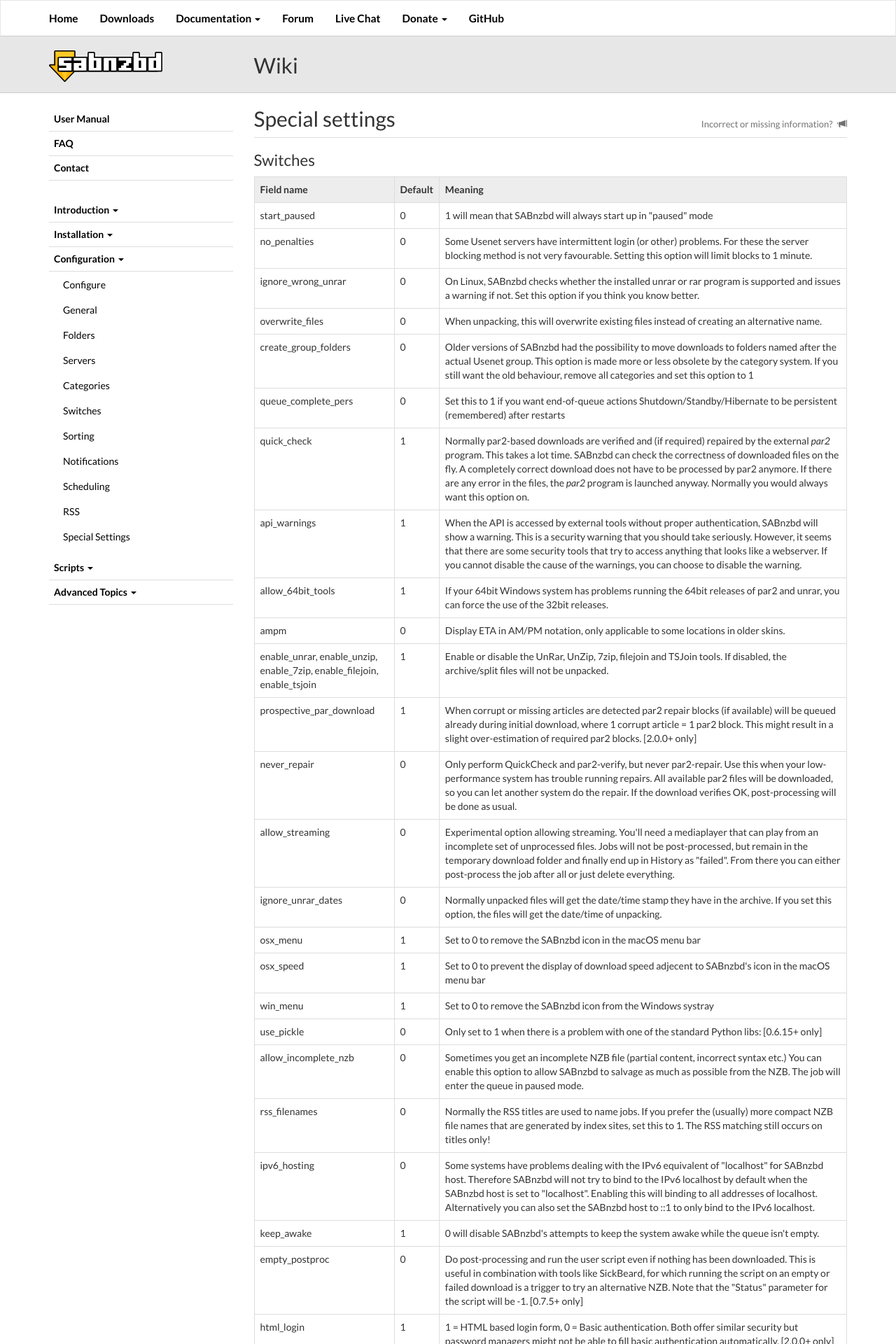
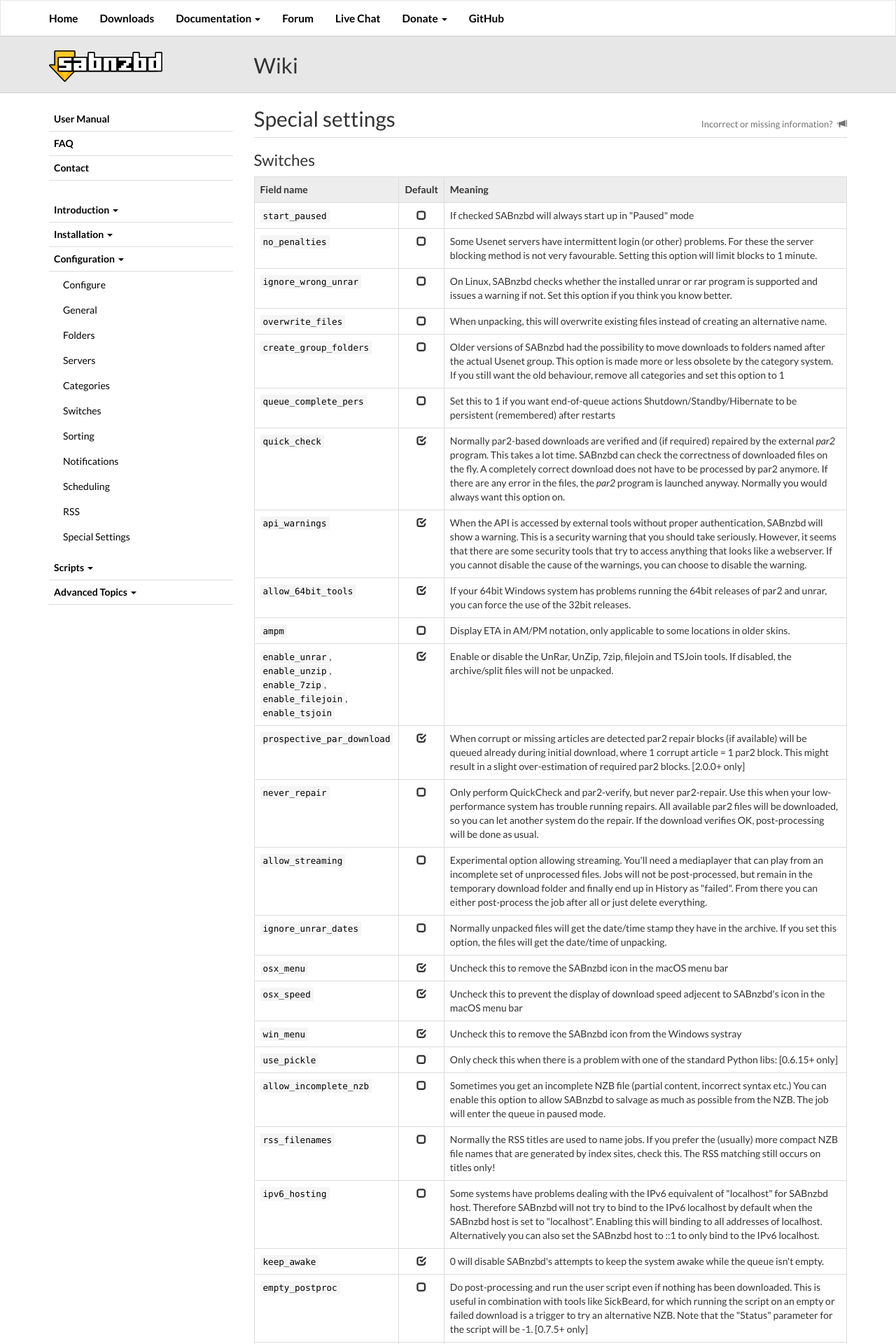
Before and after one commit to sabnzbd/sabnzbd.github.io, a Jekyll site: the page built from wiki/configuration/2.0/special.html, in a window 1280 px wide. Shown: the top 1920 px of the page at 70% size. Built offline with Jekyll 4.4.1, drawn with Linux system fonts in a browser that asks for light colours; some of the changed text lies outside the part shown.

Commit message:
Style Config>Specials

```diff
--- a/css/sabnzbd.css
+++ b/css/sabnzbd.css
@@ -317,10 +317,13 @@
     min-width: 40px;
 }
 
+.wiki-content .table-special td:nth-child(2) {
+    text-align: center;
+}
+
 .wiki-content th {
     background-color: #EDEDED
 }
-
 
 .wiki-content h1 {
     font-size: 1.9em
--- a/wiki/configuration/2.0/servers.html
+++ b/wiki/configuration/2.0/servers.html
@@ -20,7 +20,7 @@
     <tbody>
         <tr>
             <td><strong>Enable</strong></td>
-            <td>If you have multiple servers, you can use this field to quickly enable or disable servers. <br> <span class="label label-warning">NOTE</span> This field can be set/reset by the <a href="/wiki/configuration/2.0/scheduling">Scheduler</a> too!</td>
+            <td>If you have multiple servers, you can use this field to quickly enable or disable servers. <br> This field can be set/reset by the <a href="/wiki/configuration/2.0/scheduling">Scheduler</a> too!</td>
         </tr>
         <tr>
             <td><strong>Host</strong></td>
--- a/wiki/configuration/2.0/special.html
+++ b/wiki/configuration/2.0/special.html
@@ -3,7 +3,7 @@
 ---
 
 <h2 id="toc0"><span>Switches</span></h2>
-<table class="table table-bordered table-hover">
+<table class="table table-bordered table-hover table-special">
     <tbody>
         <tr>
             <th>Field name</th>
@@ -11,188 +11,183 @@
             <th>Meaning</th>
         </tr>
         <tr>
-            <td>start_paused</td>
-            <td>0</td>
-            <td>1 will mean that SABnzbd will always start up in "paused" mode</td>
+            <td><code>start_paused</code></td>
+            <td><span class="glyphicon glyphicon-unchecked"></span></td>
+            <td>If checked SABnzbd will always start up in "Paused" mode</td>
         </tr>
         <tr>
-            <td>no_penalties</td>
-            <td>0</td>
+            <td><code>no_penalties</code></td>
+            <td><span class="glyphicon glyphicon-unchecked"></span></td>
             <td>Some Usenet servers have intermittent login (or other) problems. For these the server blocking method is not very favourable. Setting this option will limit blocks to 1 minute.</td>
         </tr>
         <tr>
-            <td>ignore_wrong_unrar</td>
-            <td>0</td>
+            <td><code>ignore_wrong_unrar</code></td>
+            <td><span class="glyphicon glyphicon-unchecked"></span></td>
             <td>On Linux, SABnzbd checks whether the installed unrar or rar program is supported and issues a warning if not. Set this option if you think you know better.</td>
         </tr>
         <tr>
-            <td>overwrite_files</td>
-            <td>0</td>
+            <td><code>overwrite_files</code></td>
+            <td><span class="glyphicon glyphicon-unchecked"></span></td>
             <td>When unpacking, this will overwrite existing files instead of creating an alternative name.</td>
         </tr>
         <tr>
-            <td>create_group_folders</td>
-            <td>0</td>
+            <td><code>create_group_folders</code></td>
+            <td><span class="glyphicon glyphicon-unchecked"></span></td>
             <td>Older versions of SABnzbd had the possibility to move downloads to folders named after the actual Usenet group. This option is made more or less obsolete by the category system. If you still want the old behaviour, remove all categories and set this option to 1</td>
         </tr>
         <tr>
-            <td>queue_complete_pers</td>
-            <td>0</td>
+            <td><code>queue_complete_pers</code></td>
+            <td><span class="glyphicon glyphicon-unchecked"></span></td>
             <td>Set this to 1 if you want end-of-queue actions Shutdown/Standby/Hibernate to be persistent (remembered) after restarts</td>
         </tr>
         <tr>
-            <td>quick_check</td>
-            <td>1</td>
+            <td><code>quick_check</code></td>
+            <td><span class="glyphicon glyphicon-check"></span></td>
             <td>Normally par2-based downloads are verified and (if required) repaired by the external <em>par2</em> program. This takes a lot time. SABnzbd can check the correctness of downloaded files on the fly. A completely correct download does not have to be processed by par2 anymore. If there are any error in the files, the <em>par2</em> program is launched anyway. Normally you would always want this option on.</td>
         </tr>
         <tr>
-            <td>api_warnings</td>
-            <td>1</td>
+            <td><code>api_warnings</code></td>
+            <td><span class="glyphicon glyphicon-check"></span></td>
             <td>When the API is accessed by external tools without proper authentication, SABnzbd will show a warning. This is a security warning that you should take seriously. However, it seems that there are some security tools that try to access anything that looks like a webserver. If you cannot disable the cause of the warnings, you can choose to disable the warning.</td>
         </tr>
         <tr>
-            <td>allow_64bit_tools</td>
-            <td>1</td>
+            <td><code>allow_64bit_tools</code></td>
+            <td><span class="glyphicon glyphicon-check"></span></td>
             <td>If your 64bit Windows system has problems running the 64bit releases of par2 and unrar, you can force the use of the 32bit releases.</td>
         </tr>
         <tr>
-            <td>ampm</td>
-            <td>0</td>
+            <td><code>ampm</code></td>
+            <td><span class="glyphicon glyphicon-unchecked"></span></td>
             <td>Display ETA in AM/PM notation, only applicable to some locations in older skins.</td>
         </tr>
         <tr>
-            <td>enable_unrar, enable_unzip, enable_7zip, enable_filejoin, enable_tsjoin</td>
-            <td>1</td>
+            <td><code>enable_unrar</code>, <code>enable_unzip</code>, <code>enable_7zip</code>, <code>enable_filejoin</code>, <code>enable_tsjoin</code></td>
+            <td><span class="glyphicon glyphicon-check"></span></td>
             <td>Enable or disable the UnRar, UnZip, 7zip, filejoin and TSJoin tools. If disabled, the archive/split files will not be unpacked.</td>
         </tr>
         <tr>
-            <td>prospective_par_download</td>
-            <td>1</td>
+            <td><code>prospective_par_download</code></td>
+            <td><span class="glyphicon glyphicon-check"></span></td>
             <td>When corrupt or missing articles are detected par2 repair blocks (if available) will be queued already during initial download, where 1 corrupt article = 1 par2 block. This might result in a slight over-estimation of required par2 blocks. [2.0.0+ only]</td>
         </tr>
         <tr>
-            <td>never_repair</td>
-            <td>0</td>
+            <td><code>never_repair</code></td>
+            <td><span class="glyphicon glyphicon-unchecked"></span></td>
             <td>Only perform QuickCheck and par2-verify, but never par2-repair. Use this when your low-performance system has trouble running repairs. All available par2 files will be downloaded, so you can let another system do the repair. If the download verifies OK, post-processing will be done as usual.</td>
         </tr>
         <tr>
-            <td>allow_streaming</td>
-            <td>0</td>
+            <td><code>allow_streaming</code></td>
+            <td><span class="glyphicon glyphicon-unchecked"></span></td>
             <td>Experimental option allowing streaming. You'll need a mediaplayer that can play from an incomplete set of unprocessed files. Jobs will not be post-processed, but remain in the temporary download folder and finally end up in History as "failed". From there you can either post-process the job after all or just delete everything.</td>
         </tr>
         <tr>
-            <td>ignore_unrar_dates</td>
-            <td>0</td>
+            <td><code>ignore_unrar_dates</code></td>
+            <td><span class="glyphicon glyphicon-unchecked"></span></td>
             <td>Normally unpacked files will get the date/time stamp they have in the archive. If you set this option, the files will get the date/time of unpacking.</td>
         </tr>
         <tr>
-            <td>osx_menu</td>
-            <td>1</td>
-            <td>Set to 0 to remove the SABnzbd icon in the macOS menu bar</td>
+            <td><code>osx_menu</code></td>
+            <td><span class="glyphicon glyphicon-check"></span></td>
+            <td>Uncheck this to remove the SABnzbd icon in the macOS menu bar</td>
         </tr>
         <tr>
-            <td>osx_speed</td>
-            <td>1</td>
-            <td>Set to 0 to prevent the display of download speed adjecent to SABnzbd's icon in the macOS menu bar</td>
+            <td><code>osx_speed</code></td>
+            <td><span class="glyphicon glyphicon-check"></span></td>
+            <td>Uncheck this to prevent the display of download speed adjecent to SABnzbd's icon in the macOS menu bar</td>
         </tr>
         <tr>
-            <td>win_menu</td>
-            <td>1</td>
-            <td>Set to 0 to remove the SABnzbd icon from the Windows systray</td>
+            <td><code>win_menu</code></td>
+            <td><span class="glyphicon glyphicon-check"></span></td>
+            <td>Uncheck this to remove the SABnzbd icon from the Windows systray</td>
         </tr>
         <tr>
-            <td>use_pickle</td>
-            <td>0</td>
-            <td>Only set to 1 when there is a problem with one of the standard Python libs:  [0.6.15+ only]</td>
+            <td><code>use_pickle</code></td>
+            <td><span class="glyphicon glyphicon-unchecked"></span></td>
+            <td>Only check this when there is a problem with one of the standard Python libs:  [0.6.15+ only]</td>
         </tr>
         <tr>
-            <td>allow_incomplete_nzb</td>
-            <td>0</td>
+            <td><code>allow_incomplete_nzb</code></td>
+            <td><span class="glyphicon glyphicon-unchecked"></span></td>
             <td>Sometimes you get an incomplete NZB file (partial content, incorrect syntax etc.) You can enable this option to allow SABnzbd to salvage as much as possible from the NZB. The job will enter the queue in paused mode.</td>
         </tr>
         <tr>
-            <td>rss_filenames</td>
-            <td>0</td>
-            <td>Normally the RSS titles are used to name jobs. If you prefer the (usually) more compact NZB file names that are generated by index sites, set this to 1. The RSS matching still occurs on titles only!</td>
+            <td><code>rss_filenames</code></td>
+            <td><span class="glyphicon glyphicon-unchecked"></span></td>
+            <td>Normally the RSS titles are used to name jobs. If you prefer the (usually) more compact NZB file names that are generated by index sites, check this. The RSS matching still occurs on titles only!</td>
         </tr>
         <tr>
-            <td>ipv6_hosting</td>
-            <td>0</td>
+            <td><code>ipv6_hosting</code></td>
+            <td><span class="glyphicon glyphicon-unchecked"></span></td>
             <td>Some systems have problems dealing with the IPv6 equivalent of "localhost" for SABnzbd host. Therefore SABnzbd will not try to bind to the IPv6 localhost by default when the SABnzbd host is set to "localhost". Enabling this will binding to all addresses of localhost. Alternatively you can also set the SABnzbd host to ::1 to only bind to the IPv6 localhost.</td>
         </tr>
         <tr>
-            <td>keep_awake</td>
-            <td>1</td>
+            <td><code>keep_awake</code></td>
+            <td><span class="glyphicon glyphicon-check"></span></td>
             <td>0 will disable SABnzbd's attempts to keep the system awake while the queue isn't empty.</td>
         </tr>
         <tr>
-            <td>empty_postproc</td>
-            <td>0</td>
+            <td><code>empty_postproc</code></td>
+            <td><span class="glyphicon glyphicon-unchecked"></span></td>
             <td>Do post-processing and run the user script even if nothing has been downloaded. This is useful in combination with tools like SickBeard, for which running the script on an empty or failed download is a trigger to try an alternative NZB. Note that the "Status" parameter for the script will be -1. [0.7.5+ only]</td>
         </tr>
         <tr>
-            <td>html_login</td>
-            <td>1</td>
-            <td>1 = HTML based login form, 0 = Basic authentication. Both offer similar security but password managers might not be able to fill basic authentication automatically. [2.0.0+ only]</td>
+            <td><code>html_login</code></td>
+            <td><span class="glyphicon glyphicon-check"></span></td>
+            <td>HTML based login form, uncheck for basic authentication. Both offer similar security but password managers might not be able to fill basic authentication automatically. [1.2.0+ only]</td>
         </tr>
         <tr>
-            <td>web_watchdog</td>
-            <td>0</td>
-            <td>1 will start an internal watchdog that checks whether the web UI is still alive. If not, SABnzbd will restart itself. Can be useful on memory constrained systems where sometimes the UI locks up.</td>
-        </tr>
-        <tr>
-            <td>wait_for_dfolder</td>
-            <td>0</td>
+            <td><code>wait_for_dfolder</code></td>
+            <td><span class="glyphicon glyphicon-unchecked"></span></td>
             <td>Some people use external or network drives for the "temporary download folder". It can happen that such a drive isn't mounted yet when SABnzbd starts up, causing it to create a new folder at the default location. To prevent this, set the option to 1. This will make SABnzbd wait until the drive is available. Note that SABnzbd will hang until the drive is available! Also, the folder must already exist otherwise SABnzbd will hang until terminated. [0.7.8+ only]</td>
         </tr>
         <tr>
-            <td>warn_empty_nzb</td>
-            <td>1</td>
-            <td>1 will enable warnings about empty NZB files. 0 will suppress the warnings.</td>
+            <td><code>warn_empty_nzb</code></td>
+            <td><span class="glyphicon glyphicon-check"></span></td>
+            <td>Will enable warnings about empty NZB files, uncheck to surpress warnings.</td>
         </tr>
         <tr>
-            <td>enable_bonjour</td>
-            <td>1</td>
-            <td>1 will make announce itself on Apple's Bonjour protocol.</td>
+            <td><code>enable_bonjour</code></td>
+            <td><span class="glyphicon glyphicon-check"></span></td>
+            <td>Will announce itself on Apple's Bonjour protocol.</td>
         </tr>
         <tr>
-            <td>allow_duplicate_files</td>
-            <td>0</td>
+            <td><code>allow_duplicate_files</code></td>
+            <td><span class="glyphicon glyphicon-unchecked"></span></td>
             <td>Some NZB's have the same file listed twice, SABnzbd will only add the largerst of the files with the same name by default. If you want both files, enable this.</td>
         </tr>
         <tr>
-            <td>warn_dupl_jobs</td>
-            <td>1</td>
-            <td>1 will issue a warning when a duplicate job is detected and subsequently paused or deleted. Set to 0 if you find the warnings a nuisance [0.7.17+ only]</td>
+            <td><code>warn_dupl_jobs</code></td>
+            <td><span class="glyphicon glyphicon-check"></span></td>
+            <td>If checked, will issue a warning when a duplicate job is detected and subsequently paused or deleted. Uncheck if you find the warnings a nuisance [0.7.17+ only]</td>
         </tr>
         <tr>
-            <td>backup_for_duplicates</td>
-            <td>1</td>
-            <td>1 will backup duplicate, 0 will not.</td>
+            <td><code>backup_for_duplicates</code></td>
+            <td><span class="glyphicon glyphicon-check"></span></td>
+            <td>Check to backup dectected duplicate NZB's.</td>
         </tr>
         <tr>
-            <td>enable_par_cleanup</td>
-            <td>1</td>
+            <td><code>enable_par_cleanup</code></td>
+            <td><span class="glyphicon glyphicon-check"></span></td>
             <td>Normally SABnzbd will clean up par2 files after verify/repair. For testing purposes you can disable this by using 0.</td>
         </tr>
         <tr>
-            <td>disable_api_key</td>
-            <td>0</td>
-            <td>Do not require the API key.</td>
+            <td><code>disable_api_key</code></td>
+            <td><span class="glyphicon glyphicon-unchecked"></span></td>
+            <td>If checked API calls don't require the API key.</td>
         </tr>
         <tr>
-            <td>api_logging</td>
-            <td>1</td>
-            <td>1 will log all API calls.</td>
+            <td><code>api_logging</code></td>
+            <td><span class="glyphicon glyphicon-check"></span></td>
+            <td>Check to log all API calls.</td>
         </tr>
         <tr>
-            <td>fixed_ports</td>
-            <td>0</td>
-            <td>Setting the option to 1 will prevent SABnzbd from searching for a free web port, potentially causing a termination. Useful in debugging situations. [0.8.1+ only]</td>
+            <td><code>fixed_ports</code></td>
+            <td><span class="glyphicon glyphicon-unchecked"></span></td>
+            <td>Checking this option will prevent SABnzbd from searching for a free web port, potentially causing a termination. Useful in debugging situations. [Removed in 2.0.1]</td>
         </tr>
         <tr>
-            <td>enable_meta</td>
-            <td>1</td>
+            <td><code>enable_meta</code></td>
+            <td><span class="glyphicon glyphicon-check"></span></td>
             <td>Enable meta-tags coming from indexers or from the content of the NZB. These tags contain cleaned up versions of titles, episode names, etc. If you prefer that everything is derived from the NZB name, disable.</td>
 
         </tr>
@@ -209,78 +204,78 @@
             <th>Meaning</th>
         </tr>
         <tr>
-            <td>size_limit</td>
-            <td>0</td>
+            <td><code>size_limit</code></td>
+            <td><code>0</code></td>
             <td>Any download that exceeds this value will be paused and get priority "low". You can use the K/M/G notation, so e.g. 4.7G</td>
         </tr>
         <tr>
-            <td>folder_max_length</td>
-            <td>128</td>
+            <td><code>folder_max_length</code></td>
+            <td><code>128</code></td>
             <td>On Windows, the total path is limited to 255 characters. A combination of long folder names and long file names may lead to problems. Set this option to limit each element of the total path. Each element will be truncated to the specified number. 64 is a safe value. The option will also work for other operating systems.</td>
         </tr>
         <tr>
-            <td>fsys_type</td>
-            <td>0</td>
+            <td><code>fsys_type</code></td>
+            <td><code>0</code></td>
             <td>Only for Unix/Linux systems. 0 = Determine automatically, 1 = Names are stored as 8-bit ASCII characters, 2 = Names are stored as UTF-8. Use this <strong>only</strong> when the names created by SABnzbd look distorted! It will only work for folders created by SABnzbd itself, not files and folders created by unzip and unrar.</td>
         </tr>
         <tr>
-            <td>movie_rename_limit</td>
-            <td>100M</td>
+            <td><code>movie_rename_limit</code></td>
+            <td><code>100M</code></td>
             <td>The minimum size of a file to trigger file renaming in the Sort functions</td>
         </tr>
         <tr>
-            <td>nomedia_marker</td>
+            <td><code>nomedia_marker</code></td>
             <td></td>
             <td>Just before unpacking of files into the final folder, SABnzbd will put a special marker file (e.g. ".nomedia") in the folder. Afterwards it will be deleted. This prevents some mediaplayer software from trying to index the folder while still incomplete. You can disable the feature by clearing the field, or you can set an alternative name. Check your media software's manual.<sup class="footnoteref"><a id="footnoteref-1" href="#footnote-1">1</a></sup></td>
         </tr>
         <tr>
-            <td>req_completion_rate</td>
-            <td>100.2</td>
+            <td><code>req_completion_rate</code></td>
+            <td><code>100.2</code></td>
             <td>Minimum percentage to allow pre-check to continue downloading. </td>
         </tr>
         <tr>
-            <td>wait_ext_drive</td>
-            <td>5</td>
+            <td><code>wait_ext_drive</code></td>
+            <td><code>5</code></td>
             <td>When SABnzbd wants to store files on the final destination, this destination might be an external drive. Especially USB drives can take considerable time to wake up after going into standby. SABnzbd will try 5 times with intervals of one second. You can increase this value if needed. [0.7.1+ only]</td>
         </tr>
         <tr>
-            <td>history_limit</td>
-            <td>10</td>
+            <td><code>history_limit</code></td>
+            <td><code>10</code></td>
             <td>Some external tools query the full history repeatedly, without setting a limit to the amount of items. With a large history, this can lead to problems. Set this option to limit the history.</td>
         </tr>
         <tr>
-            <td>show_sysload</td>
-            <td>2</td>
+            <td><code>show_sysload</code></td>
+            <td><code>2</code></td>
             <td>When working on a Linux/Unix system you can have SABnzbd display no system information (0), Only the CPU load indicators (1) and also the memory usage (2)<sup class="footnoteref"><a id="footnoteref-2" href="#footnote-2">2</a></sup> [0.7.4+ only]</td>
         </tr>
         <tr>
-            <td>ipv6_servers</td>
-            <td>1</td>
+            <td><code>ipv6_servers</code></td>
+            <td><code>1</code></td>
             <td>Control the use of IPv6 Usenet server addresses. Only useful when you have an IPv6 capable ISP and connect to servers that (also) have IPv6 addresses. Meaning: 0 = don't use, 1 = use when available and reachable, 2 = force usage (when SABnzbd's detection fails) [0.7.6+ only]</td>
         </tr>
         <tr>
-            <td>rating_host</td>
-            <td>api.oznzb.com</td>
+            <td><code>rating_host</code></td>
+            <td><code>api.oznzb.com</code></td>
             <td>Instead of OZnzbd, you can switch the host to connect to for rating. The indexer needs to support this!</td>
         </tr>
         <tr>
-            <td>selftest_host</td>
-            <td>self-test.sabnzbd.org</td>
+            <td><code>selftest_host</code></td>
+            <td><code>self-test.sabnzbd.org</code></td>
             <td>In order to check proper IPv6 connectivity and your external IPv4 address, SABnzbd needs to connect to a known external IPv6 address and a server that returns the external IP address. By default we use our own server for this (we don't send any data). You can choose to use another known IPv6 host, e.g. <code>http://ipv6.google.com</code>. However, this will cause the external IPv4 address detection to fail in the status window, this does not affect the functioning of SABnzbd.</td>
         </tr>
         <tr>
-            <td>rss_odd_titles</td>
+            <td><code>rss_odd_titles</code></td>
             <td>see text</td>
             <td>Some RSS feeds produce very awkward titles which are fine for filtering, but not as job titles. For all indexers that are listed here, the actual NZB file name will be used instead of the title. The default is a comma-separated list of URLs and the default is: <code>nzbindex.nl/, nzbindex.com/, nzbclub.com/</code> [0.7.4+ only])</td>
         </tr>
         <tr>
-            <td>prio_sort_list</td>
+            <td><code>prio_sort_list</code></td>
             <td></td>
-            <td>A list of file name extensions. Matching files will be the first to be downloaded within an NZB. Example: sfv, nfo [0.7.5+ only]</td>
+            <td>A list of file name extensions. Matching files will be the first to be downloaded within an NZB. <br>Example: <code>sfv, nfo</code> [0.7.5+ only]</td>
         </tr>
         <tr>
-            <td>quick_check_ext_ignore</td>
-            <td>nfo, sfv, srr</td>
+            <td><code>quick_check_ext_ignore</code></td>
+            <td><code>nfo, sfv, srr</code></td>
             <td>A list of file name extensions that will be ignored during QuickCheck. If they are missing but all other files are correct, QuickCheck will still pass [2.0.0+ only]</td>
         </tr>
     </tbody>
@@ -298,8 +293,8 @@
             <th>Meaning</th>
         </tr>
         <tr>
-            <td>config_lock</td>
-            <td>0</td>
+            <td><code>config_lock</code></td>
+            <td><span class="glyphicon glyphicon-unchecked"></span></td>
             <td>If 1, forbids all access to the Config pages.</td>
         </tr>
     </tbody>
```
